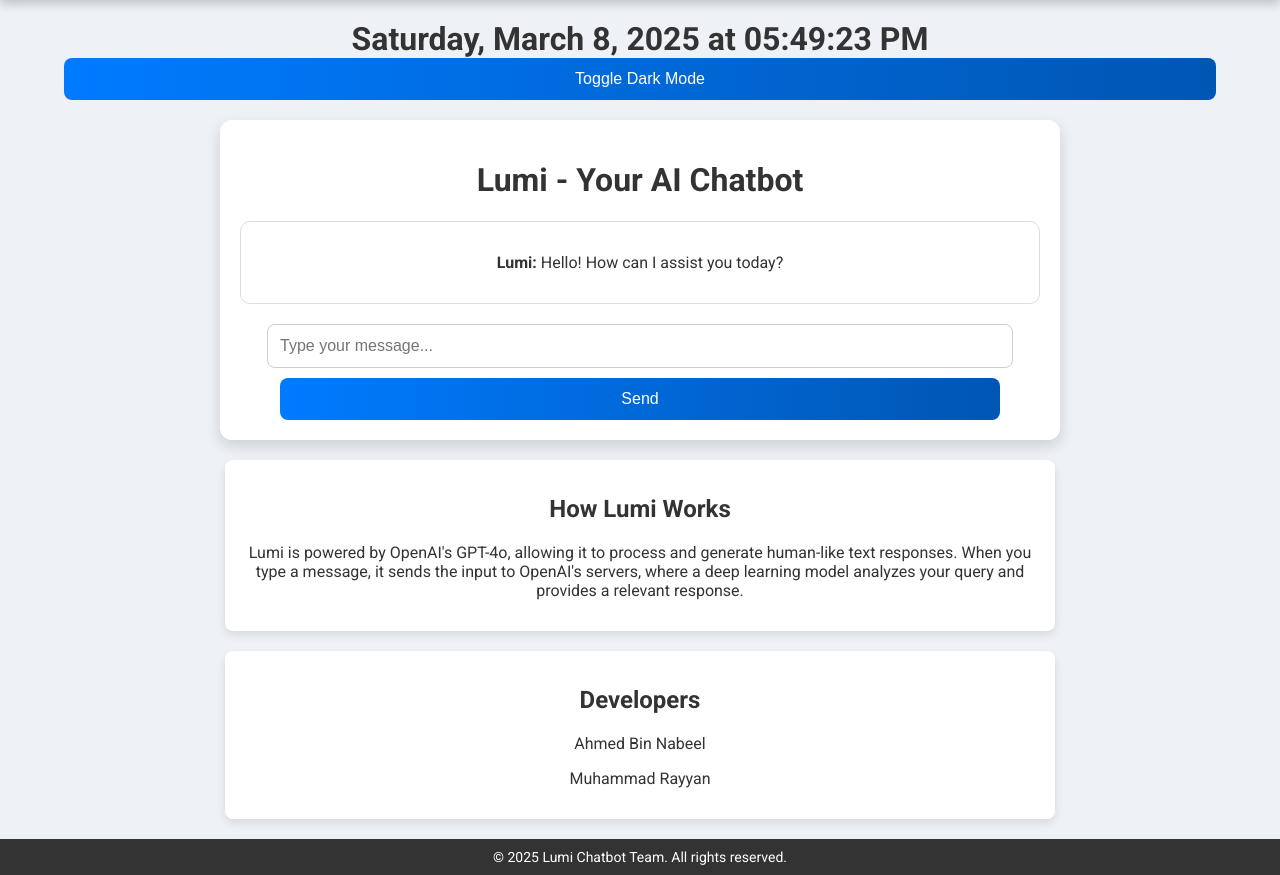
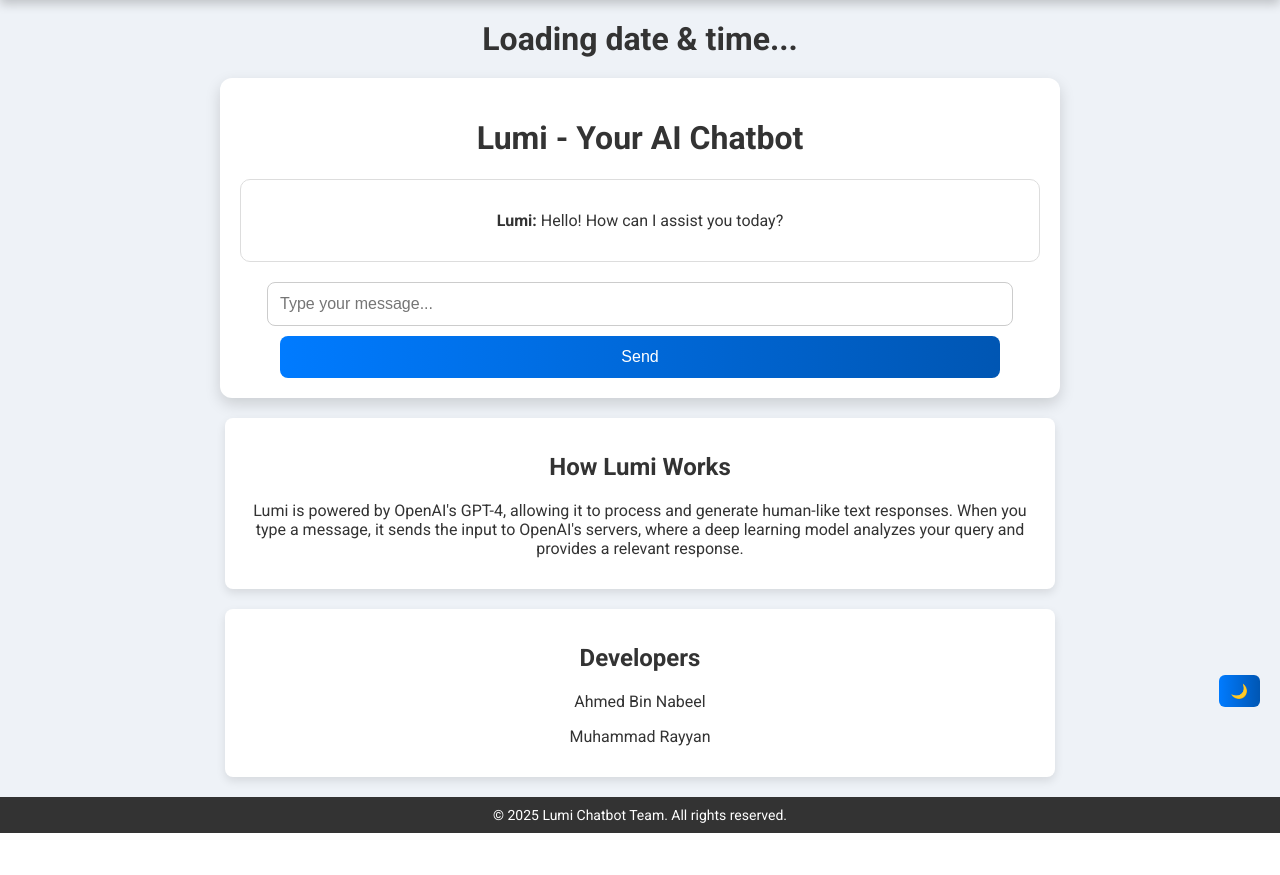
Before and after one commit to No-Guycode/Lumi-Chatbot, a Flask app: page / in a window 1280 px wide. Shown: the part 73-948 px from the top of the page. After the commit the page ends 906 px from the top, so only its background shows below. Run offline with Flask 3, Linux system fonts and the light colour scheme.

Commit message:
Update index.html

```diff
--- a/templates/index.html
+++ b/templates/index.html
@@ -100,6 +100,22 @@
         .btn:hover {
             background: var(--btn-hover);
         }
+        .toggle-btn {
+            position: fixed;
+            bottom: 20px;
+            right: 20px;
+            padding: 8px 12px;
+            font-size: 14px;
+            border-radius: 6px;
+            background: var(--btn-bg);
+            color: white;
+            border: none;
+            cursor: pointer;
+            transition: background 0.3s ease-in-out;
+        }
+        .toggle-btn:hover {
+            background: var(--btn-hover);
+        }
         .section {
             margin-top: 20px;
             padding: 15px;
@@ -121,7 +137,6 @@
 <body>
     <header>Welcome to Lumi - Your AI Chatbot</header>
     <div class="date-time" id="date-time">Loading date & time...</div>
-    <button class="btn" onclick="toggleDarkMode()">Toggle Dark Mode</button>
     <div class="container">
         <h1>Lumi - Your AI Chatbot</h1>
         <div class="chat-box" id="chat-box">
@@ -132,7 +147,7 @@
     </div>
     <div class="container section">
         <h2>How Lumi Works</h2>
-        <p>Lumi is powered by OpenAI's GPT-4o, allowing it to process and generate human-like text responses. When you type a message, it sends the input to OpenAI's servers, where a deep learning model analyzes your query and provides a relevant response.</p>
+        <p>Lumi is powered by OpenAI's GPT-4, allowing it to process and generate human-like text responses. When you type a message, it sends the input to OpenAI's servers, where a deep learning model analyzes your query and provides a relevant response.</p>
     </div>
     <div class="container section">
         <h2>Developers</h2>
@@ -140,8 +155,10 @@
         <p>Muhammad Rayyan</p>
     </div>
     <footer>&copy; 2025 Lumi Chatbot Team. All rights reserved.</footer>
+    <button class="toggle-btn" onclick="toggleDarkMode()">🌙</button>
     <script>
         let chatHistory = [];
+        const MAX_HISTORY = 10;
 
         function sendMessage() {
             var userInput = document.getElementById("user-input").value.trim();
@@ -151,31 +168,10 @@
             chatBox.innerHTML += `<p><strong>You:</strong> ${userInput}</p>`;
             chatHistory.push({ role: "user", content: userInput });
 
-            fetch('/query', {
-                method: 'POST',
-                headers: { 'Content-Type': 'application/json' },
-                body: JSON.stringify({ messages: chatHistory })
-            })
-            .then(response => response.json())
-            .then(data => {
-                chatBox.innerHTML += `<p><strong>Lumi:</strong> ${data.response}</p>`;
-                chatBox.scrollTop = chatBox.scrollHeight;
-                chatHistory.push({ role: "assistant", content: data.response });
-            })
-            .catch(() => {
-                chatBox.innerHTML += `<p><strong>Lumi:</strong> Error processing request.</p>`;
-            });
-
-            document.getElementById("user-input").value = "";
+            if (chatHistory.length > MAX_HISTORY * 2) {
+                chatHistory = chatHistory.slice(-MAX_HISTORY * 2);
+            }
         }
-
-        function updateDateTime() {
-            const now = new Date();
-            const options = { weekday: 'long', year: 'numeric', month: 'long', day: 'numeric', hour: '2-digit', minute: '2-digit', second: '2-digit' };
-            document.getElementById("date-time").textContent = now.toLocaleString("en-US", options);
-        }
-        setInterval(updateDateTime, 1000);
-        updateDateTime();
 
         function toggleDarkMode() {
             document.body.classList.toggle("dark-mode");
```
